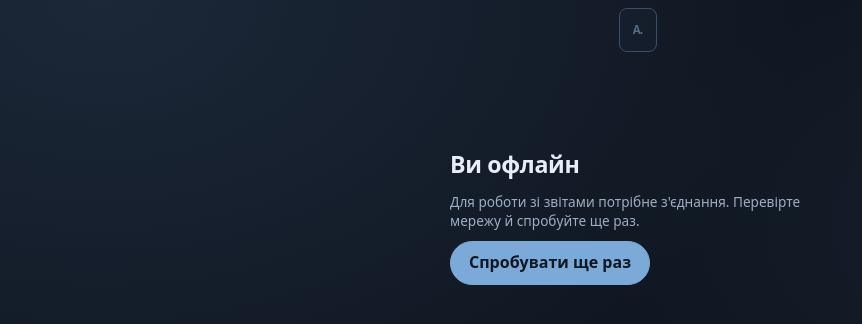
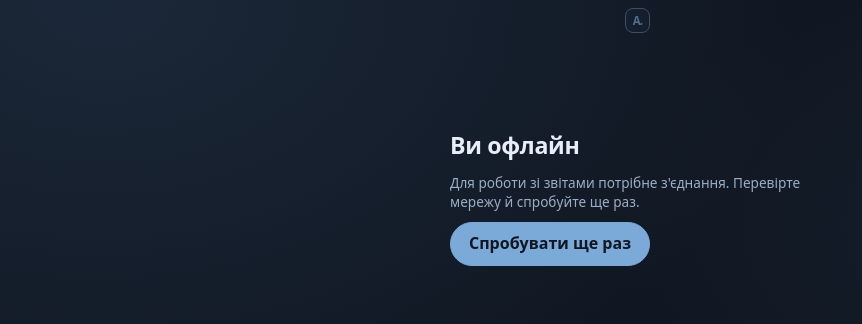
Before and after one commit to Alsesd/EasyMourningReport, a FastAPI app: page /offline in a window 1280 px wide. Shown: the top 324 px of the page, without its empty margins (0-862 px from the left). Run offline with FastAPI, Linux system fonts and the light colour scheme.

Commit message:
Tighten creator monogram dimensions

```diff
--- a/app/static/app.css
+++ b/app/static/app.css
@@ -339,3 +339,5 @@ html[data-theme="light"] .price-option{background:#fff}
 html[data-theme="light"] .price-option--new{background:#f4f7fb}
 html[data-theme="light"] .tabs{background:rgba(255,255,255,.92);border-top-color:#d8e1e9}
 html[data-theme="light"] .top{background:rgba(242,245,248,.9);border-bottom-color:#d8e1e9}
+
+.maker-mark-trigger{min-height:25px;padding:0;border-radius:8px}
```
